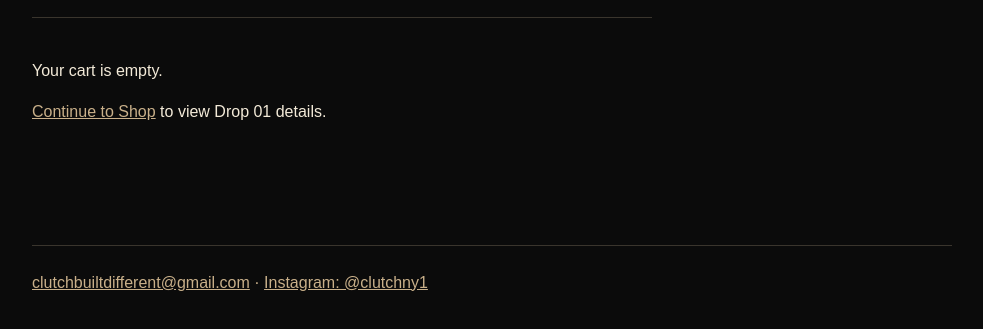
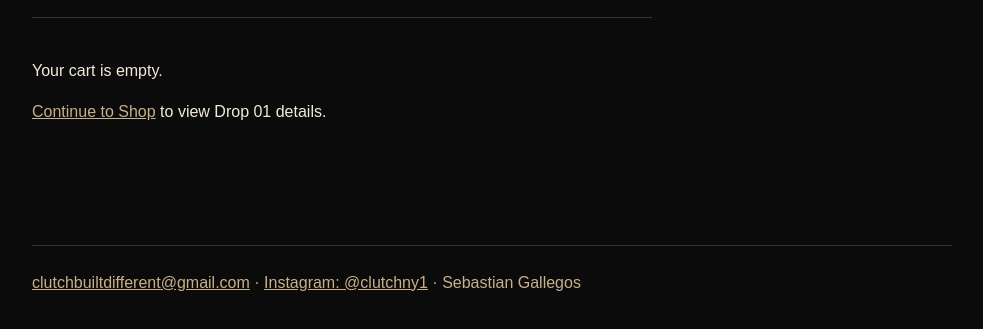
Before and after one commit to sebastianluis3177-maker/clutch-built-different, a plain HTML site: page cart.html in a window 1280 px wide. Shown: the part 267-596 px from the top of the page, without its empty margins (148-1131 px from the left). Drawn offline with Linux system fonts and the light colour scheme.

Commit message:
Add name 'Sebastian Gallegos' to footer

```diff
--- a/cart.html
+++ b/cart.html
@@ -31,6 +31,6 @@
       <p><a href="/shop.html">Continue to Shop</a> to view Drop 01 details.</p>
     </section>
   </main>
-  <footer><a href="mailto:clutchbuiltdifferent@gmail.com">clutchbuiltdifferent@gmail.com</a> · <a href="https://www.instagram.com/clutchny1/">Instagram: @clutchny1</a></footer>
+  <footer><a href="mailto:clutchbuiltdifferent@gmail.com">clutchbuiltdifferent@gmail.com</a> · <a href="https://www.instagram.com/clutchny1/">Instagram: @clutchny1</a> · Sebastian Gallegos</footer>
 </body>
 </html>
```
